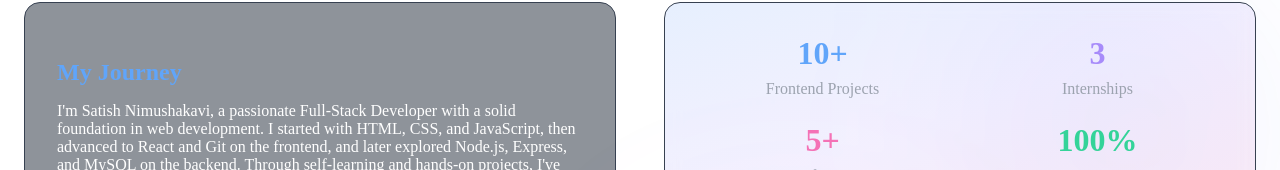
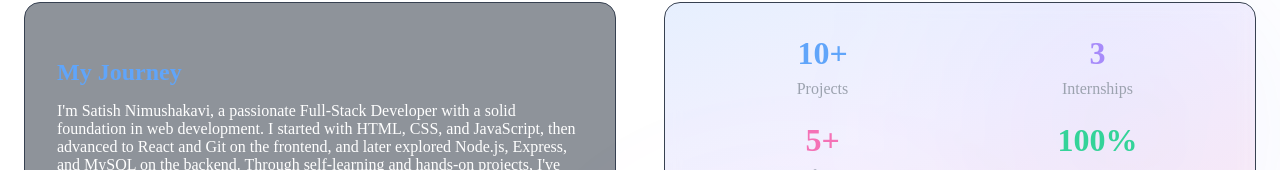
Before and after one commit to satish45809/satish, a React (Create React App) app: page / in a window 1280 px wide. Shown: the part 948-1118 px from the top of the page. Built offline with nearby package versions, Linux system fonts and the light colour scheme.

Commit message:
Update About.jsx

```diff
--- a/src/components/About.jsx
+++ b/src/components/About.jsx
@@ -39,7 +39,7 @@
               <div className="stats-grid">
                 <div className="stat-item">
                   <div className="stat-number blue">10+</div>
-                  <div className="stat-label">Frontend Projects</div>
+                  <div className="stat-label">Projects</div>
                 </div>
                 <div className="stat-item">
                   <div className="stat-number purple">3</div>
```
